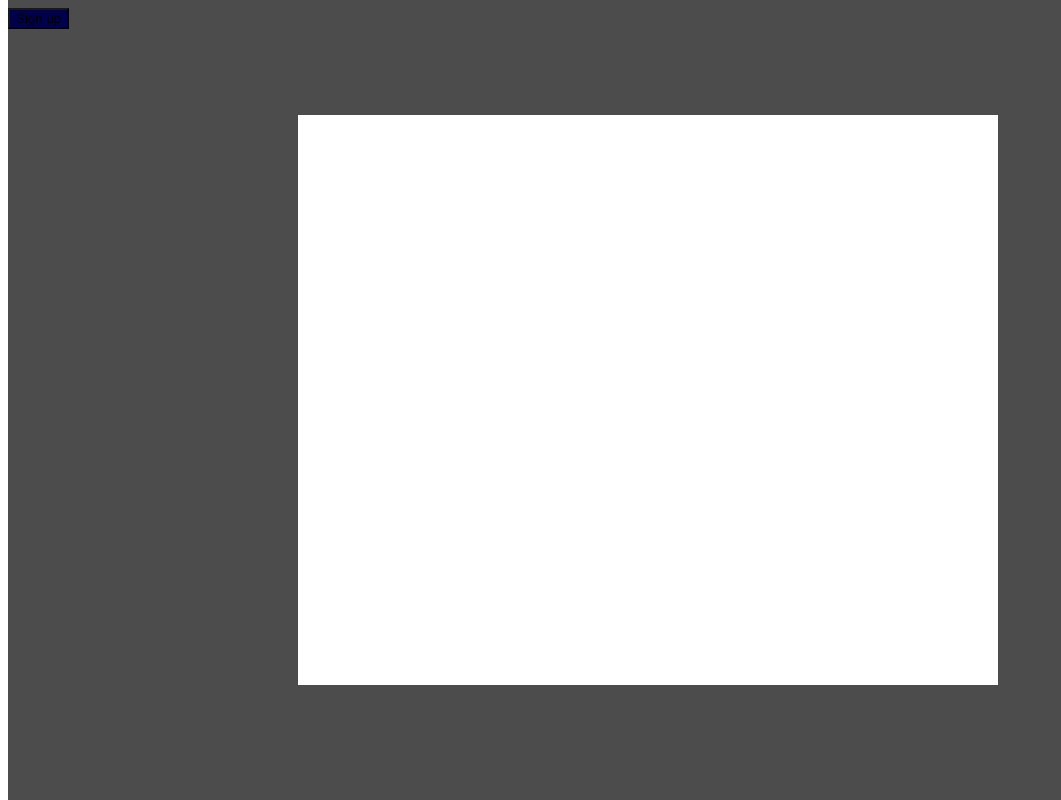
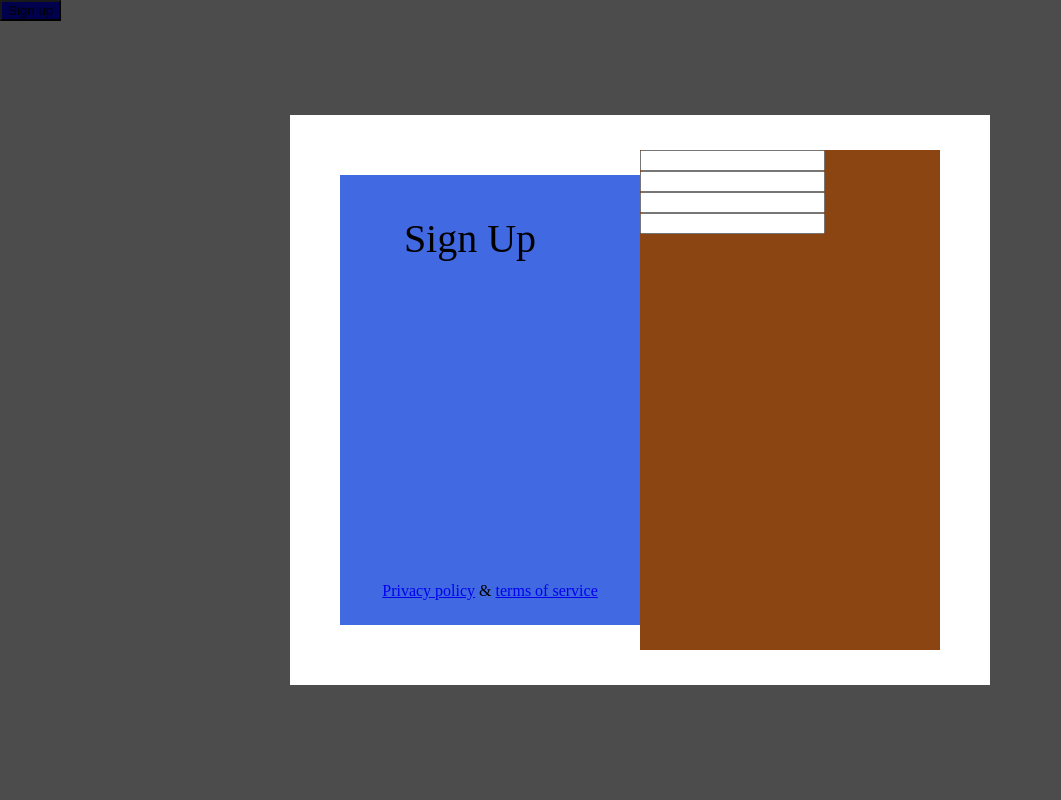
Before and after one commit to igoris12/group-27, a plain HTML site: page 4-Sign up/index.html in a window 1280 px wide. Shown: the whole page, without its empty margins (0-1061 px from the left). Drawn offline with Linux system fonts and the light colour scheme.

Commit message:
left stucture

```diff
--- a/4-Sign up/index.css
+++ b/4-Sign up/index.css
@@ -1,3 +1,7 @@
+body {
+    margin: 0;
+}
+
 button {
     background-color: blue;
 }
@@ -17,8 +21,52 @@ button {
     width: 700px;
     height: 570px;
     background-color: white;
+    display: flex;
+    justify-content: center;
+    align-items: center;
+    position: relative;
+
+
+
+
 }
 
 .left-modal {
     background-color: royalblue;
+    width: 300px;
+    height: 450px;
+    position: absolute;
+    left: 50px;
+    text-align: center;
+
 }
+
+#p1 {
+    display: block;
+    font-size: 40px;
+    margin-right: 40px;
+
+}
+
+.a1 {
+    display: inline-block;
+    justify-content: center;
+    margin-top: 280px;
+}
+
+p {
+    display: inline-block;
+}
+
+.right-modal {
+    background-color: saddlebrown;
+    width: 300px;
+    height: 500px;
+    position: absolute;
+    right: 50px;
+
+}
+
+form {
+
+}
--- a/4-Sign up/index.html
+++ b/4-Sign up/index.html
@@ -15,8 +15,21 @@
 
     <div class="bg-modal">
         <div class="modal-content">
-            <div class="left-modal"></div>
+            <div class="left-modal">
+                <p id="p1">Sign Up</p>
+                <a class="a1" href="#">Privacy policy</a>
+                <p class="a1">&</p>
+                <a class="a1" href="#">terms of service</a>
+            </div>
 
+            <div class="right-modal">
+                <form action="#">
+                    <input type="text">
+                    <input type="text">
+                    <input type="text">
+                    <input type="text">
+                </form>
+            </div>
         </div>
     </div>
 
```
